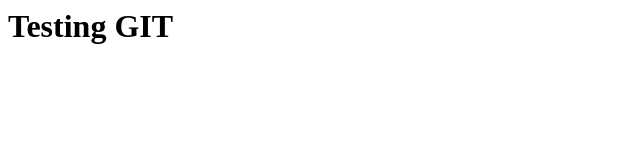
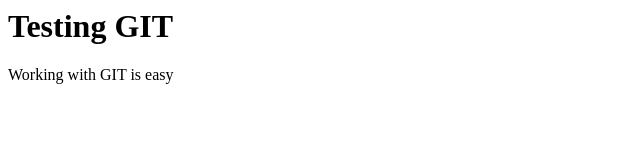
Before and after one commit to aserrano4sap/PM_TimeEntry, a plain HTML site: page index.html in a window 1280 px wide. Shown: the whole page, without its empty margins (0-640 px from the left). Drawn offline with Linux system fonts and the light colour scheme.

Commit message:
Add div and p

```diff
--- a/index.html
+++ b/index.html
@@ -1 +1,5 @@
 <h1>Testing GIT</h1>
+
+<div>
+  <p>Working with GIT is easy</p>
+</div>
```
